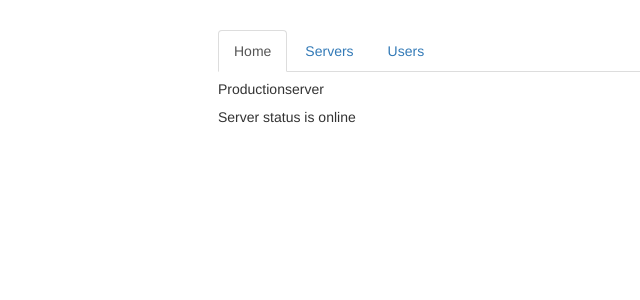
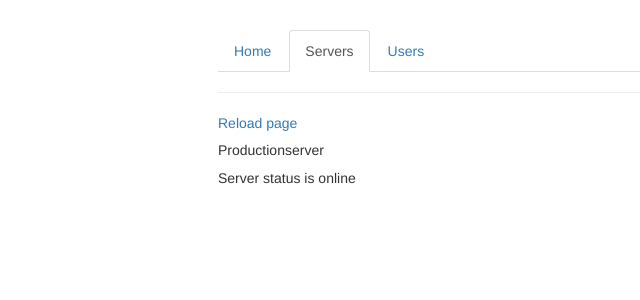
Before and after one commit to ThamTran9x/angular-routing, an Angular app: page /servers in a window 1280 px wide. Shown: the top 300 px of the page, without its empty margins (47-687 px from the left). Built offline with nearby package versions, Linux system fonts and the light colour scheme.

Commit message:
routerLinkActiveOption - direct to url matching link exactly

```diff
--- a/src/app/app.component.html
+++ b/src/app/app.component.html
@@ -2,9 +2,9 @@
   <div class="row">
     <div class="col-xs-12 col-sm-10 col-md-8 col-sm-offset-1 col-md-offset-2">
       <ul class="nav nav-tabs">
-        <li role="presentation" class="active"><a routerLink="/">Home</a></li>
-        <li role="presentation"><a routerLink="/servers">Servers</a></li>
-        <li role="presentation"><a routerLink="">Users</a></li>
+        <li role="presentation" routerLinkActive="active" [routerLinkActiveOptions]="{exact: true}"><a routerLink="/">Home</a></li>
+        <li role="presentation" routerLinkActive="active"><a routerLink="/servers">Servers</a></li>
+        <li role="presentation" routerLinkActive="active"><a routerLink="users">Users</a></li>
       </ul>
     </div>
   </div>
--- a/src/app/servers/server/server.component.html
+++ b/src/app/servers/server/server.component.html
@@ -1,2 +1,4 @@
+<hr>
+<a routerLink="../servers">Reload page</a>
 <h5>{{ server.name }}</h5>
 <p>Server status is {{ server.status }}</p>
--- a/src/app/servers/servers.component.html
+++ b/src/app/servers/servers.component.html
@@ -1,17 +1,15 @@
 <div class="row">
   <div class="col-xs-12 col-sm-4">
     <div class="list-group">
-      <a
-        href="#"
-        class="list-group-item"
-        *ngFor="let server of servers">
+      <a href="#" class="list-group-item" *ngFor="let server of servers">
         {{ server.name }}
       </a>
     </div>
   </div>
+
   <div class="col-xs-12 col-sm-4">
     <app-edit-server></app-edit-server>
-    <hr>
+    <hr />
     <app-server></app-server>
   </div>
 </div>
```
